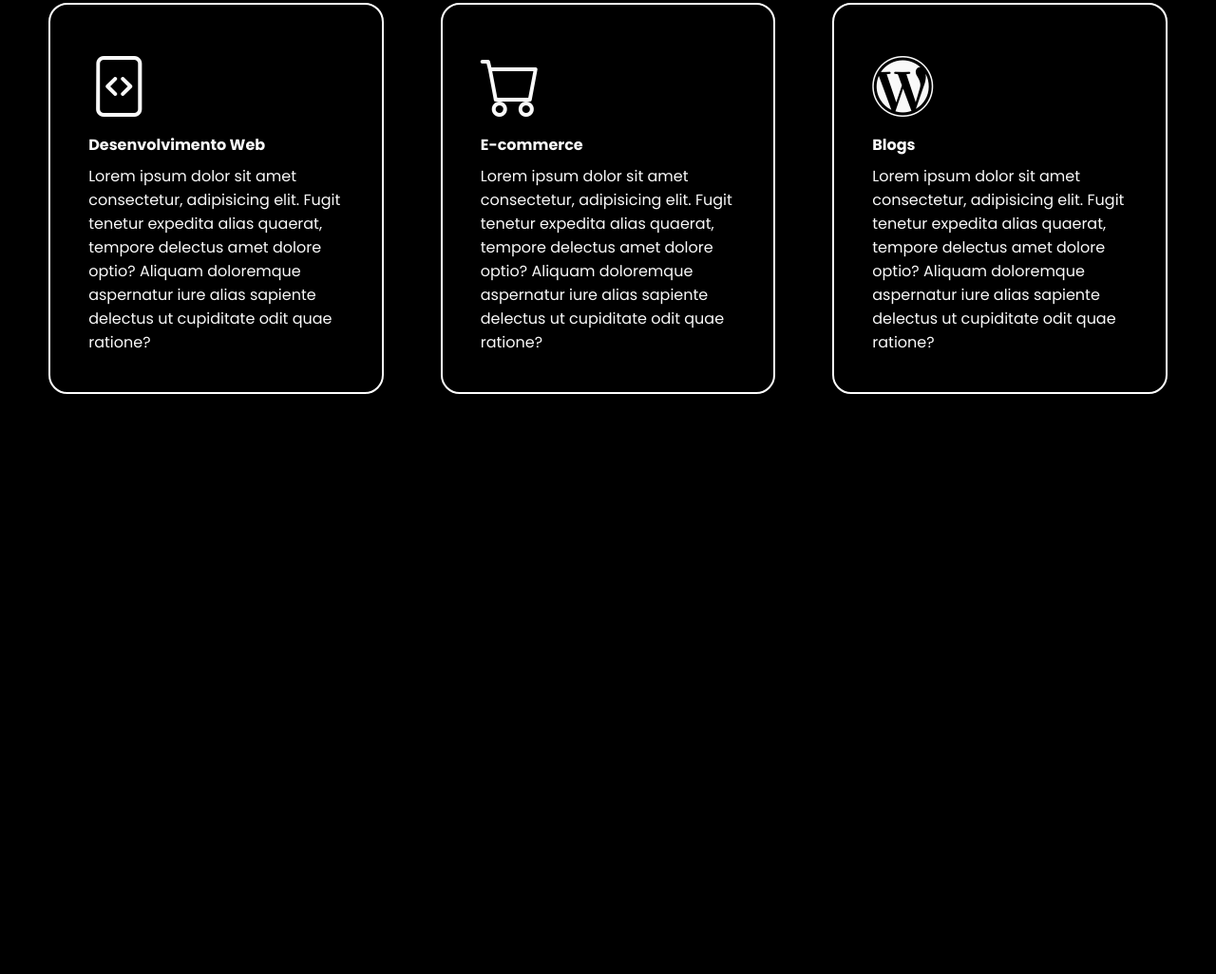
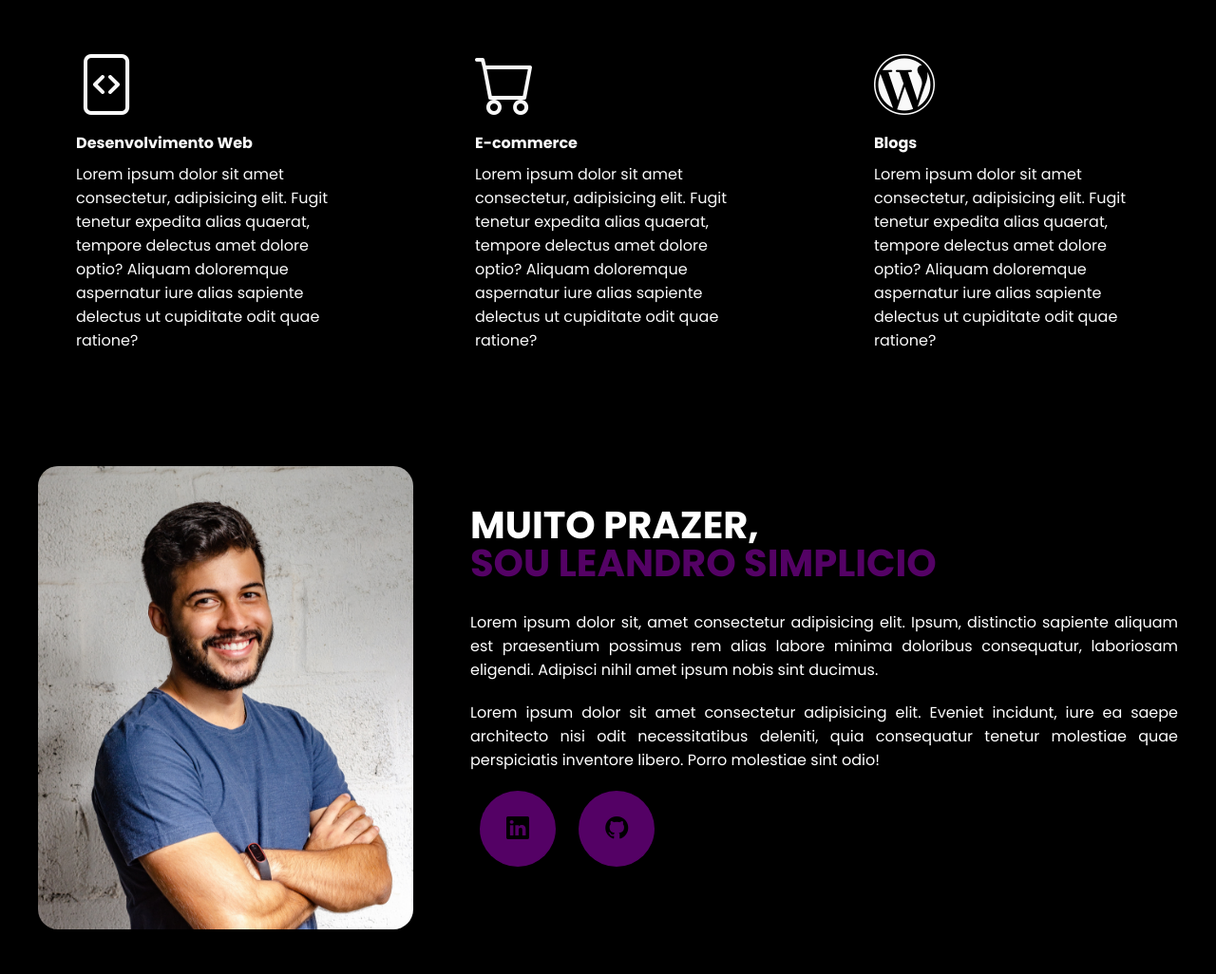
Before and after one commit to LeandroSimplicio/Portifolio-Leandro, a plain HTML site: page index.html in a window 1280 px wide. Shown: the part 898-1924 px from the top of the page at 95% size. Before the commit the page ends 1353 px from the top, so only its background shows below. Drawn offline with nearby package versions, Linux system fonts and the light colour scheme.

Commit message:
Estilizado a section about, acrescendo o efeito de hover para todos os buttons, e estilizado os botões de redes socieais

```diff
--- /dev/null
+++ b/assets/css/about.css
@@ -0,0 +1,29 @@
+.about {
+    padding: calc(var(--spacing-unit) * 2.5);
+  }
+
+  .about .flex {
+    align-items: center;
+    gap: clamp(30px, 5vw, 60px);
+  }
+
+  .about__description {
+    margin-bottom: calc(var(--spacing-unit) * 2);
+    color: var(--white);
+  }
+
+  .about__description h2 {
+    font-size: 40px;
+    line-height: 40px;
+    margin-bottom: 30px;
+  }
+
+  .about__description h2 span {
+    color: var(--primary-color);
+    display: block;
+  }
+
+  .about__description p {
+    margin: 20px 0;
+    text-align: justify;
+  }
--- a/assets/css/buttons.css
+++ b/assets/css/buttons.css
@@ -14,7 +14,15 @@
     background-color: var(--primary-color);
   }
 
-  .btn-primary:hover {
-    box-shadow: var(--box-shadow);
-    transform: scale(1.05);
+  .btn-social button{
+
+    width: calc(var(--spacing-unit) * 5);
+    height: calc(var(--spacing-unit) * 5);
+    border-radius: 50%;
+    border: none;
+    background-color: var(--primary-color);
+    font-size: calc(var(--font-size-text) * 1.5);
+    cursor: pointer;
+    margin: 0 10px;
+    transition: var(--transition);
   }
--- a/assets/css/main.css
+++ b/assets/css/main.css
@@ -6,3 +6,4 @@
 @import url('home.css');
 @import url('skills.css');
 @import url('variables.css');
+@import url('about.css');
--- a/assets/css/skills.css
+++ b/assets/css/skills.css
@@ -1,5 +1,5 @@
 .skills {
-  padding: 40px 4%;
+  padding: calc(var(--spacing-unit) * 2.5);
 }
 
 .skills .flex {
@@ -8,14 +8,14 @@
 .skill__item {
   color: var(--background-light);
   padding: calc(var(--spacing-unit) * 2.5);
-  border: 2px solid var(--white);
   margin-top: 45px;
   border-radius: var(--border-radius);
+  transition: 1s;
 }
 
 .skill__item:hover {
-  background-color: var(--primary-color);
-  transition: background-color var(--transition);
+  transform: scale(1.05);
+  box-shadow: 0 0 8px #ffffff8a;
 }
 
 .skill__item i{
--- a/assets/css/utilities.css
+++ b/assets/css/utilities.css
@@ -28,3 +28,8 @@
   h2.skill__title span {
     color: var(--primary-color);
   }
+
+  button:hover {
+    box-shadow: var(--box-shadow);
+    transform: scale(1.05);
+  }
--- a/index.html
+++ b/index.html
@@ -37,7 +37,7 @@
               <a href="#" class="nav-link">Inicio</a>
             </li>
             <li class="header__nav-item">
-              <a href="#" class="nav-link">Especialidades</a>
+              <a href="#skills" class="nav-link">Especialidades</a>
             </li>
             <li class="header__nav-item">
               <a href="#" class="nav-link">Sobre</a>
@@ -141,9 +141,27 @@
           <!--flex-->
         </div>
         <!--skill__content-->
-      </section>
+      </section><!--skills-->
 
-      <!--skills-->
+      <section class="about">
+        <div class="about__content">
+          <div class="flex">
+            <div class="about__image">
+              <img src="assets/img/foto.png" alt="foto minha de perfil">
+            </div> <!--about__image-->
+
+            <div class="about__description">
+              <h2>MUITO PRAZER,<span>SOU LEANDRO SIMPLICIO</span></h2>
+              <p>Lorem ipsum dolor sit, amet consectetur adipisicing elit. Ipsum, distinctio sapiente aliquam est praesentium possimus rem alias labore minima doloribus consequatur, laboriosam eligendi. Adipisci nihil amet ipsum nobis sint ducimus.</p>
+              <p>Lorem ipsum dolor sit amet consectetur adipisicing elit. Eveniet incidunt, iure ea saepe architecto nisi odit necessitatibus deleniti, quia consequatur tenetur molestiae quae perspiciatis inventore libero. Porro molestiae sint odio!</p>
+              <div class="btn-social">
+                <a href="#"><Button><i class="bi bi-linkedin"></i></Button></a>
+                <a href="#"><Button><i class="bi bi-github"></i></Button></a>
+              </div>
+            </div> <!--about__description-->
+         </div><!--flex-->
+        </div><!--about__content-->
+      </section> <!--about-->
     </main>
   </body>
 </html>
```
Also changed, not shown: assets/img/foto.png (added).
